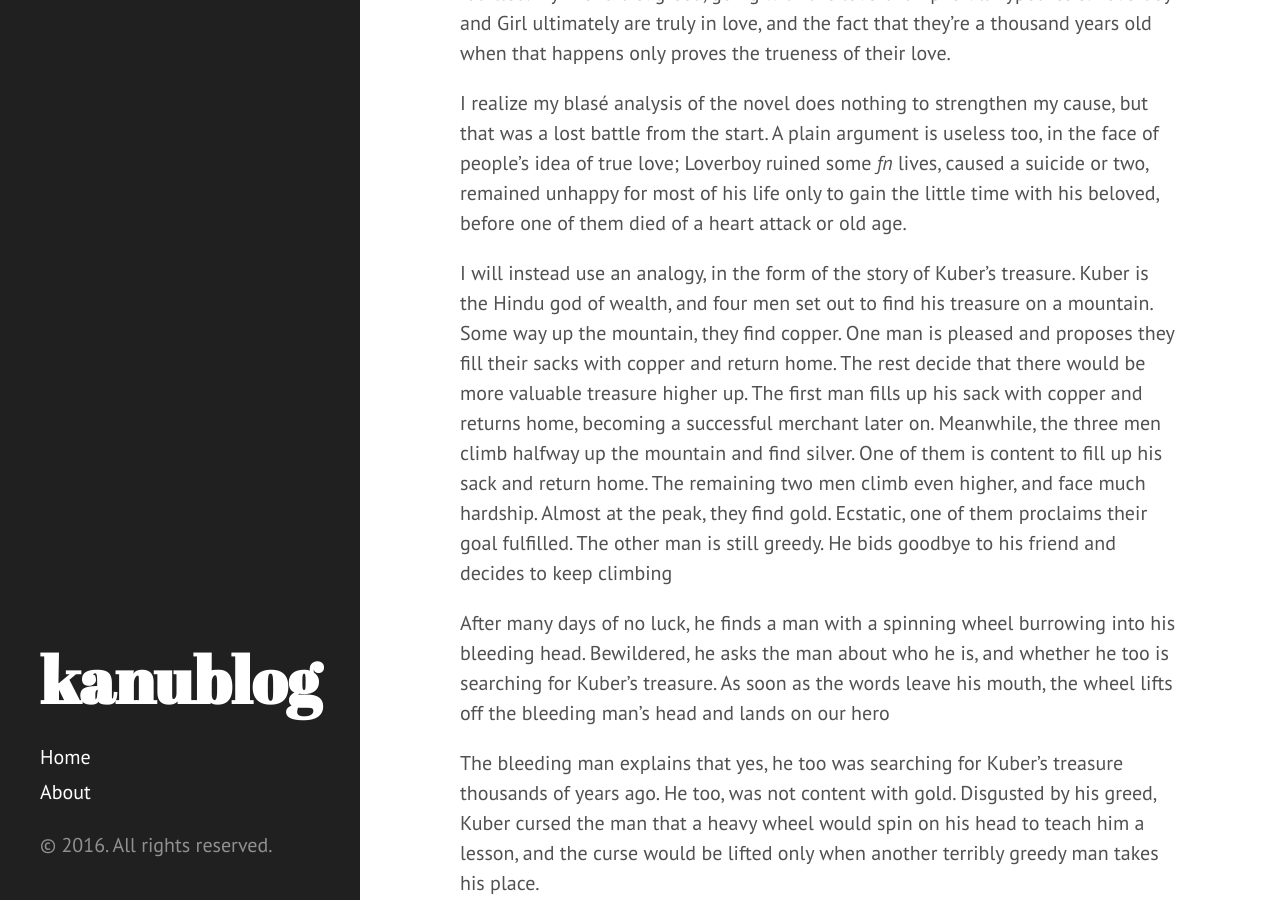
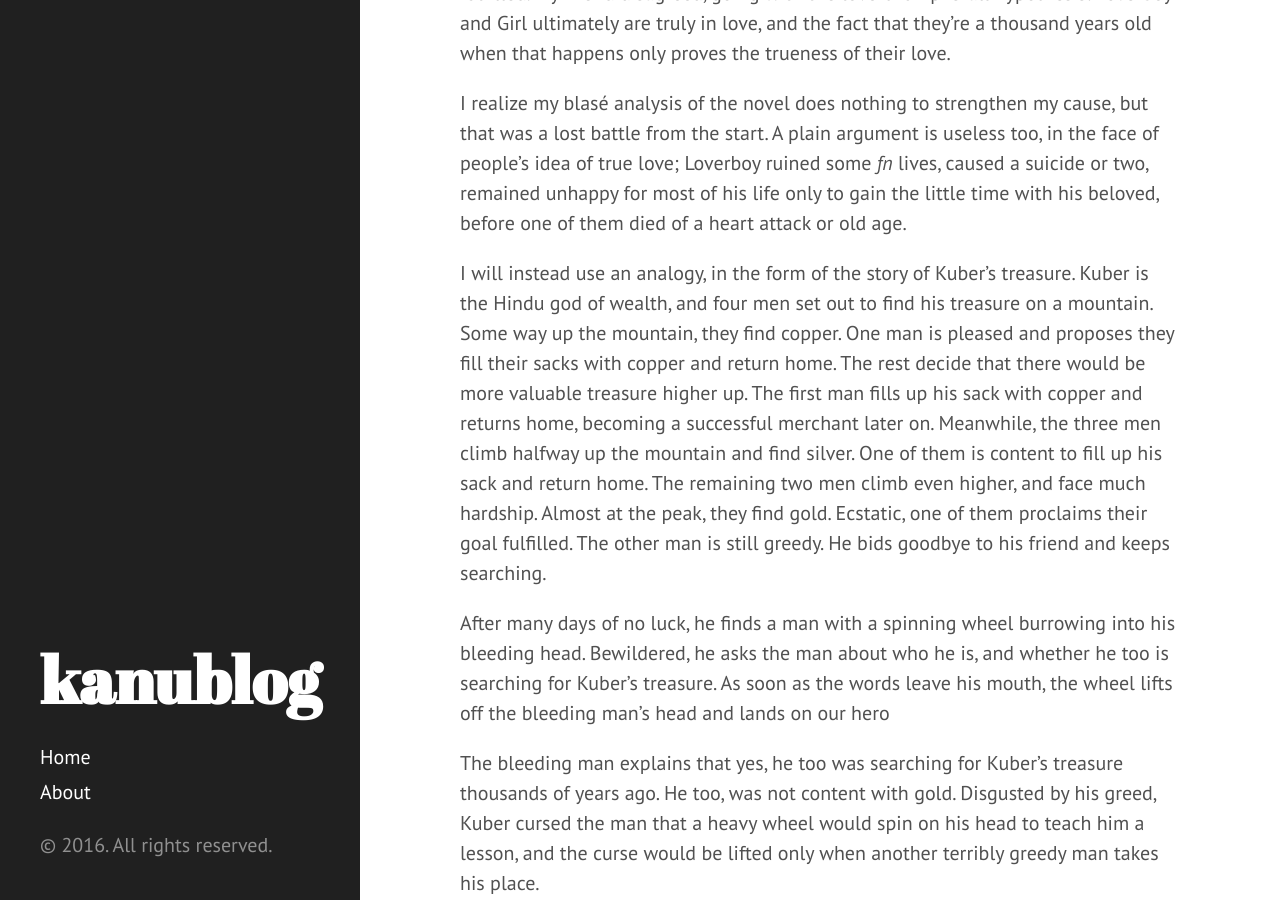
Before and after one commit to bazookanu/kanud.github.io, a Jekyll site: the page built from _posts/2016-07-21-quantitative-romance.html, in a window 1280 px wide and 900 px high, scrolled down 1346 px. Built offline with Jekyll 4.4.1, drawn with Linux system fonts in a browser that asks for light colours.

Commit message:
Update 2016-07-21-quantitative-romance.html

```diff
--- a/_posts/2016-07-21-quantitative-romance.html
+++ b/_posts/2016-07-21-quantitative-romance.html
@@ -27,7 +27,7 @@ title: Quantitative Romance
 
 <p>I realize my blasé analysis of the novel does nothing to strengthen my cause, but that was a lost battle from the start. A plain argument is useless too, in the face of people’s idea of true love; Loverboy ruined some <i>fn</i> lives, caused a suicide or two, remained unhappy for most of his life only to gain the little time with his beloved, before one of them died of a heart attack or old age.</p>
 
-<p>I will instead use an analogy, in the form of the story of Kuber’s treasure. Kuber is the Hindu god of wealth, and four men set out to find his treasure on a mountain. Some way up the mountain, they find copper. One man is pleased and proposes they fill their sacks with copper and return home. The rest decide that there would be more valuable treasure higher up. The first man fills up his sack with copper and returns home, becoming a successful merchant later on. Meanwhile, the three men climb halfway up the mountain and find silver. One of them is content to fill up his sack and return home. The remaining two men climb even higher, and face much hardship. Almost at the peak, they find gold. Ecstatic, one of them proclaims their goal fulfilled. The other man is still greedy. He bids goodbye to his friend and decides to keep climbing</p>
+<p>I will instead use an analogy, in the form of the story of Kuber’s treasure. Kuber is the Hindu god of wealth, and four men set out to find his treasure on a mountain. Some way up the mountain, they find copper. One man is pleased and proposes they fill their sacks with copper and return home. The rest decide that there would be more valuable treasure higher up. The first man fills up his sack with copper and returns home, becoming a successful merchant later on. Meanwhile, the three men climb halfway up the mountain and find silver. One of them is content to fill up his sack and return home. The remaining two men climb even higher, and face much hardship. Almost at the peak, they find gold. Ecstatic, one of them proclaims their goal fulfilled. The other man is still greedy. He bids goodbye to his friend and keeps searching.</p>
 
 <p>After many days of no luck, he finds a man with a spinning wheel burrowing into his bleeding head. Bewildered, he asks the man about who he is, and whether he too is searching for Kuber’s treasure. As soon as the words leave his mouth, the wheel lifts off the bleeding man’s head and lands on our hero</p>
 
```
